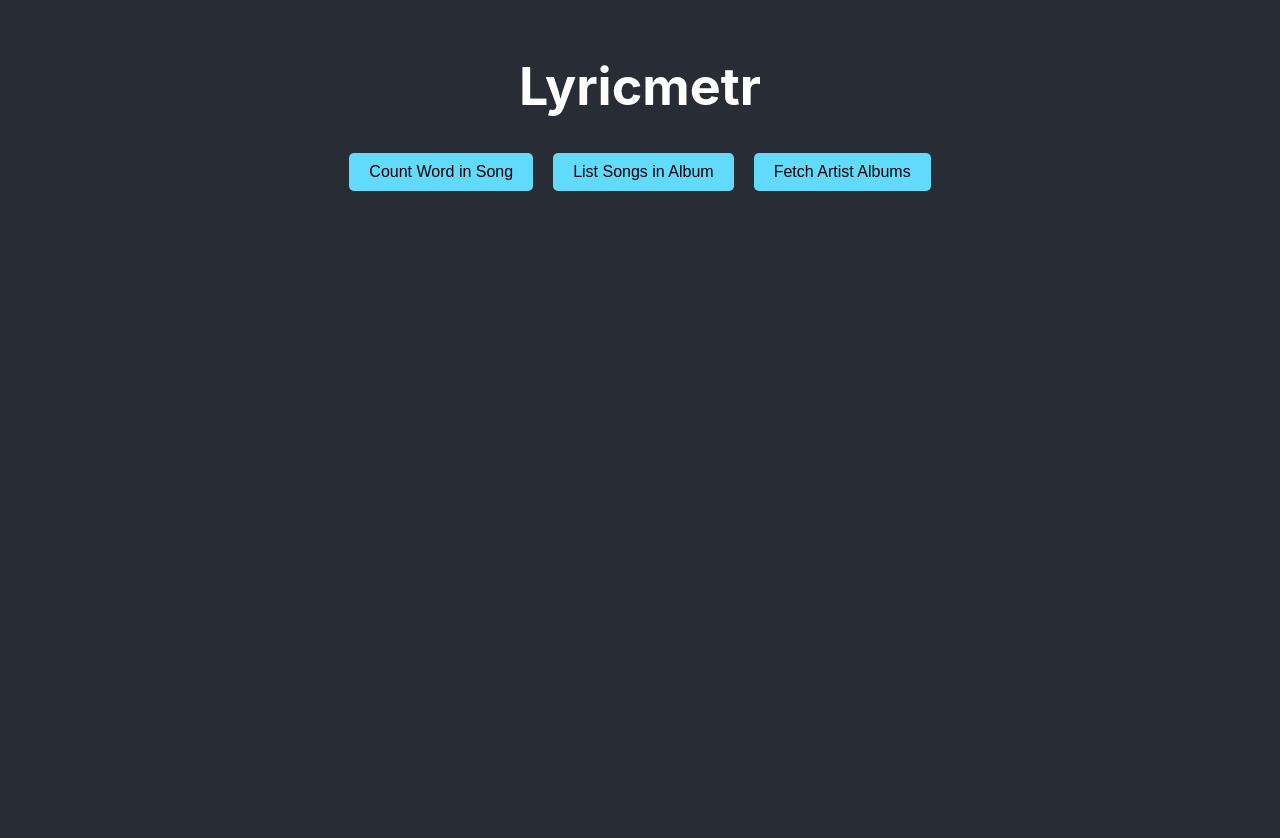
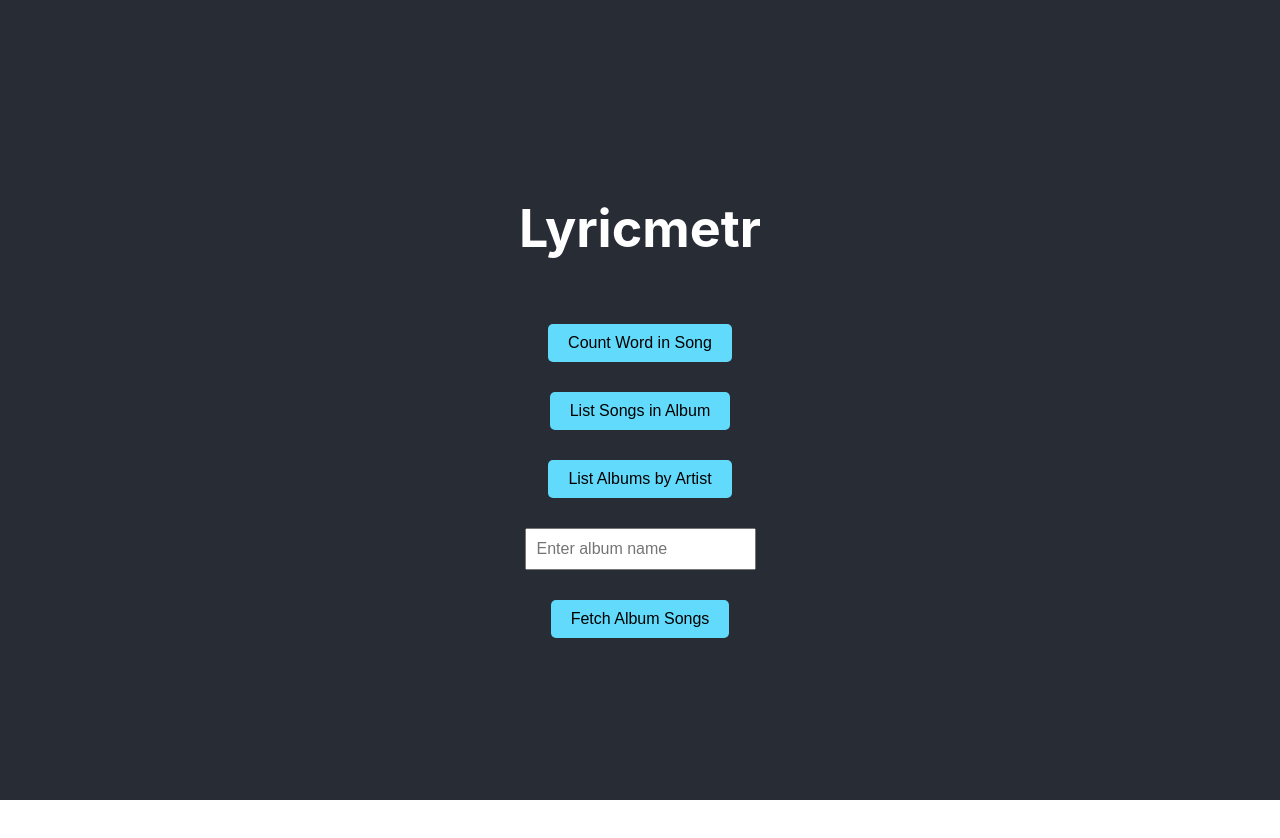
Before and after one commit to Dami-Karv/lyricmetr, a React (Create React App) app: page / in a window 1280 px wide. Both pictures are taken after a click on the button "List Songs in Album". After the commit the page ends 800 px from the top, so only its background shows below. Built offline with nearby package versions, Linux system fonts and the light colour scheme.

Commit message:
allages megales

```diff
--- a/src/App.css
+++ b/src/App.css
@@ -1,5 +1,3 @@
-/* App.css */
-
 .App {
   text-align: center;
 }
@@ -10,31 +8,31 @@
   display: flex;
   flex-direction: column;
   align-items: center;
-  justify-content: flex-start;
+  justify-content: center;
   font-size: calc(10px + 2vmin);
   color: white;
-  padding: 20px;
 }
 
 .button-container {
   display: flex;
-  justify-content: center;
+  flex-direction: column;
+  align-items: center;
   gap: 20px;
-  margin-bottom: 20px;
+  margin-top: 20px;
 }
 
 .input-container {
+  margin-top: 20px;
   display: flex;
   flex-direction: column;
   align-items: center;
   gap: 10px;
-  margin-bottom: 20px;
 }
 
 input {
   padding: 10px;
   font-size: 16px;
-  width: 300px;
+  margin: 10px 0;
 }
 
 button {
@@ -43,6 +41,7 @@ button {
   padding: 10px 20px;
   font-size: 16px;
   cursor: pointer;
+  margin-top: 10px;
   border-radius: 5px;
   transition: background-color 0.3s ease;
 }
@@ -51,17 +50,31 @@ button:hover {
   background-color: #21a1f1;
 }
 
-.song-details, .album-details {
+.result {
   margin-top: 20px;
+  text-align: left;
+  width: 80%;
+  background-color: #fff;
+  color: #000;
+  padding: 10px;
+  border-radius: 5px;
+}
+
+.result img {
+  max-width: 100%;
+}
+
+.song-details {
+  margin-bottom: 20px;
   text-align: center;
 }
 
-.song-details img, .album-details img {
-  max-width: 200px;
+.song-details img {
+  max-width: 150px;
   border-radius: 5px;
 }
 
-.song-details p, .album-details h3 {
+.song-details p {
   margin: 10px 0 0;
   font-size: 1.2em;
   color: #61dafb;
@@ -72,29 +85,66 @@ button:hover {
   margin-top: 20px;
 }
 
-.album-list {
+.album-songs {
   margin-top: 20px;
   text-align: left;
   width: 80%;
-  max-width: 600px;
+  background-color: #fff;
+  color: #000;
+  padding: 10px;
+  border-radius: 5px;
 }
 
-.album-list h2 {
+.album-songs h2 {
   margin-bottom: 10px;
 }
 
-.album-list ul {
+.album-songs ul {
   list-style-type: none;
   padding: 0;
 }
 
-.album-list li {
+.album-songs li {
+  margin: 5px 0;
+  font-size: 1em;
+}
+
+.artist-albums {
+  margin-top: 20px;
+  text-align: left;
+  width: 80%;
+  background-color: #fff;
+  color: #000;
+  padding: 10px;
+  border-radius: 5px;
+}
+
+.artist-albums h2 {
+  margin-bottom: 10px;
+}
+
+.artist-albums ul {
+  list-style-type: none;
+  padding: 0;
+}
+
+.artist-albums li {
   margin: 5px 0;
   font-size: 1em;
   cursor: pointer;
-  transition: color 0.3s ease;
+  color: #61dafb;
 }
 
-.album-list li:hover {
-  color: #61dafb;
+.artist-albums li:hover {
+  text-decoration: underline;
 }
+
+.album-cover {
+  margin-top: 20px;
+  text-align: center;
+}
+
+.album-cover img {
+  max-width: 300px;
+  border-radius: 5px;
+}
--- a/src/App.js
+++ b/src/App.js
@@ -1,5 +1,3 @@
-// App.js
-
 import React, { useState } from 'react';
 import axios from 'axios';
 import './App.css';
@@ -9,16 +7,18 @@ function App() {
   const [songUrl, setSongUrl] = useState('');
   const [result, setResult] = useState(null);
   const [songDetails, setSongDetails] = useState(null);
-  const [artistName, setArtistName] = useState('');
-  const [albums, setAlbums] = useState([]);
-  const [selectedAlbum, setSelectedAlbum] = useState(null);
+  const [albumName, setAlbumName] = useState('');
+  const [albumSongs, setAlbumSongs] = useState([]);
   const [error, setError] = useState('');
   const [isLoading, setIsLoading] = useState(false);
   const [activeButton, setActiveButton] = useState('');
+  const [artistName, setArtistName] = useState('');
+  const [artistAlbums, setArtistAlbums] = useState([]);
+  const [selectedAlbumCover, setSelectedAlbumCover] = useState(null);
 
   const fetchSongId = async (query) => {
     try {
-      const response = await axios.get(`https://lyricmetrproxy.onrender.com/search`, {
+      const response = await axios.get('https://lyricmetrproxy.onrender.com/search', {
         params: { q: query }
       });
       const song = response.data.response.hits[0].result;
@@ -69,28 +69,83 @@ function App() {
     return matches.length;
   };
 
-  const fetchArtistAlbums = async () => {
+  const fetchArtistId = async (query) => {
+    try {
+      const response = await axios.get('https://lyricmetrproxy.onrender.com/search', {
+        params: { q: query }
+      });
+      if (response.data.response.hits.length === 0) {
+        throw new Error('No artist found');
+      }
+      const artist = response.data.response.hits[0].result.primary_artist;
+      if (!artist) {
+        throw new Error('Artist not found in the search results');
+      }
+      return artist.id;
+    } catch (error) {
+      console.error('Error fetching artist ID from Genius API', error);
+      throw new Error('Error fetching artist ID');
+    }
+  };
+
+  const fetchAlbumSongs = async () => {
     setIsLoading(true);
     setError('');
     try {
-      const response = await axios.get(`https://lyricmetrproxy.onrender.com/search`, {
-        params: { q: artistName }
-      });
-      const artist = response.data.response.hits[0].result.primary_artist;
-      const artistId = artist.id;
+      const artistQuery = albumName.split(' ')[0];
+      const artistId = await fetchArtistId(artistQuery);
 
-      const albumsResponse = await axios.get(`https://lyricmetrproxy.onrender.com/artists/${artistId}/albums`);
-      setAlbums(albumsResponse.data.response.albums);
+      const artistAlbumsResponse = await axios.get(`https://lyricmetrproxy.onrender.com/artists/${artistId}/albums`);
+      const albums = artistAlbumsResponse.data.response.albums;
+
+      const album = albums.find(a => a.name.toLowerCase().includes(albumName.toLowerCase()));
+      if (!album) {
+        throw new Error('Album not found');
+      }
+
+      const albumId = album.id;
+      const albumTracksResponse = await axios.get(`https://lyricmetrproxy.onrender.com/albums/${albumId}/tracks`);
+      const songs = albumTracksResponse.data.response.tracks.map(track => track.song);
+
+      setAlbumSongs(songs);
     } catch (error) {
-      console.error('Error fetching artist albums from Genius API', error);
-      setError('Error fetching artist albums');
+      console.error('Error fetching album data from Genius API', error);
+      setError('Error fetching album data: ' + error.message);
     } finally {
       setIsLoading(false);
     }
   };
 
-  const handleAlbumClick = (album) => {
-    setSelectedAlbum(album);
+  const fetchArtistAlbums = async () => {
+    setIsLoading(true);
+    setError('');
+    try {
+      const artistId = await fetchArtistId(artistName);
+
+      const artistAlbumsResponse = await axios.get(`https://lyricmetrproxy.onrender.com/artists/${artistId}/albums`);
+      const albums = artistAlbumsResponse.data.response.albums;
+
+      setArtistAlbums(albums);
+    } catch (error) {
+      console.error('Error fetching artist albums from Genius API', error);
+      setError('Error fetching artist albums: ' + error.message);
+    } finally {
+      setIsLoading(false);
+    }
+  };
+
+  const handleAlbumClick = async (albumId) => {
+    setIsLoading(true);
+    setError('');
+    try {
+      const albumResponse = await axios.get(`https://lyricmetrproxy.onrender.com/albums/${albumId}`);
+      setSelectedAlbumCover(albumResponse.data.response.album.cover_art_url);
+    } catch (error) {
+      console.error('Error fetching album cover from Genius API', error);
+      setError('Error fetching album cover: ' + error.message);
+    } finally {
+      setIsLoading(false);
+    }
   };
 
   return (
@@ -100,7 +155,7 @@ function App() {
         <div className="button-container">
           <button onClick={() => setActiveButton('countWord')}>Count Word in Song</button>
           <button onClick={() => setActiveButton('listSongs')}>List Songs in Album</button>
-          <button onClick={() => setActiveButton('fetchAlbums')}>Fetch Artist Albums</button>
+          <button onClick={() => setActiveButton('listAlbums')}>List Albums by Artist</button>
         </div>
         {activeButton === 'countWord' && (
           <div className="input-container">
@@ -119,7 +174,18 @@ function App() {
             <button onClick={fetchSongLyrics}>Fetch</button>
           </div>
         )}
-        {activeButton === 'fetchAlbums' && (
+        {activeButton === 'listSongs' && (
+          <div className="input-container">
+            <input
+              type="text"
+              placeholder="Enter album name"
+              value={albumName}
+              onChange={(e) => setAlbumName(e.target.value)}
+            />
+            <button onClick={fetchAlbumSongs}>Fetch Album Songs</button>
+          </div>
+        )}
+        {activeButton === 'listAlbums' && (
           <div className="input-container">
             <input
               type="text"
@@ -127,7 +193,7 @@ function App() {
               value={artistName}
               onChange={(e) => setArtistName(e.target.value)}
             />
-            <button onClick={fetchArtistAlbums}>Fetch Albums</button>
+            <button onClick={fetchArtistAlbums}>Fetch Artist Albums</button>
           </div>
         )}
         {isLoading && <p>Loading...</p>}
@@ -138,22 +204,30 @@ function App() {
             <p>{songDetails.full_title}</p>
           </div>
         )}
-        {albums.length > 0 && (
-          <div className="album-list">
-            <h2>Albums:</h2>
+        {albumSongs.length > 0 && (
+          <div className="album-songs">
+            <h2>Songs in Album:</h2>
             <ul>
-              {albums.map(album => (
-                <li key={album.id} onClick={() => handleAlbumClick(album)}>
-                  {album.name}
-                </li>
+              {albumSongs.map(song => (
+                <li key={song.id}>{song.full_title}</li>
               ))}
             </ul>
           </div>
         )}
-        {selectedAlbum && (
-          <div className="album-details">
-            <h3>{selectedAlbum.name}</h3>
-            <img src={selectedAlbum.cover_art_url} alt="Album Cover" />
+        {artistAlbums.length > 0 && (
+          <div className="artist-albums">
+            <h2>Albums by {artistName}:</h2>
+            <ul>
+              {artistAlbums.map(album => (
+                <li key={album.id} onClick={() => handleAlbumClick(album.id)}>{album.name}</li>
+              ))}
+            </ul>
+          </div>
+        )}
+        {selectedAlbumCover && (
+          <div className="album-cover">
+            <h2>Album Cover</h2>
+            <img src={selectedAlbumCover} alt="Album Cover" />
           </div>
         )}
         {error && <p className="error">{error}</p>}
```
